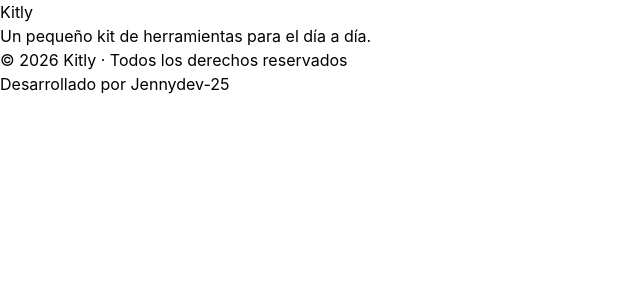
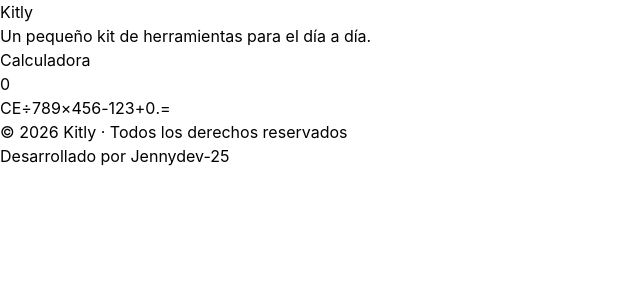
Before and after one commit to Jennydev-25/multifunctional-calculator, a Vue app: page / in a window 1280 px wide. Shown: the top 300 px of the page, without its empty margins (0-640 px from the left). Built offline with nearby package versions, Linux system fonts and the light colour scheme.

Commit message:
feat: integrate Calculator component in App

```diff
--- a/src/App.vue
+++ b/src/App.vue
@@ -1,4 +1,5 @@
 <script setup>
+import Calculator from '@/components/Calculator.vue'
 </script>
 
 <template>
@@ -8,6 +9,7 @@
   </header>
 
   <main>
+    <Calculator />
   </main>
 
   <footer>
```
